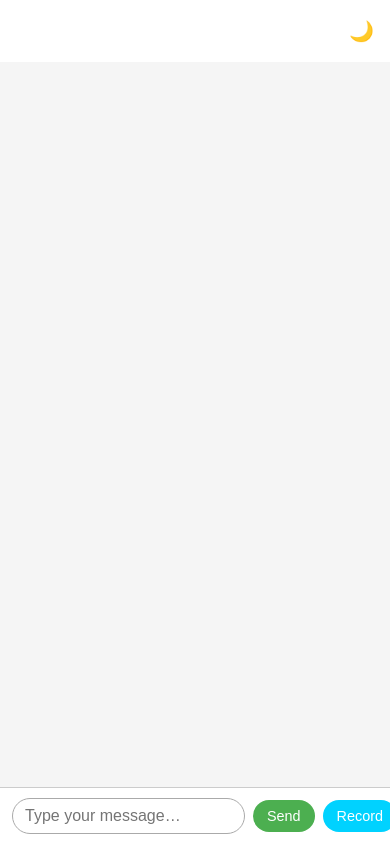
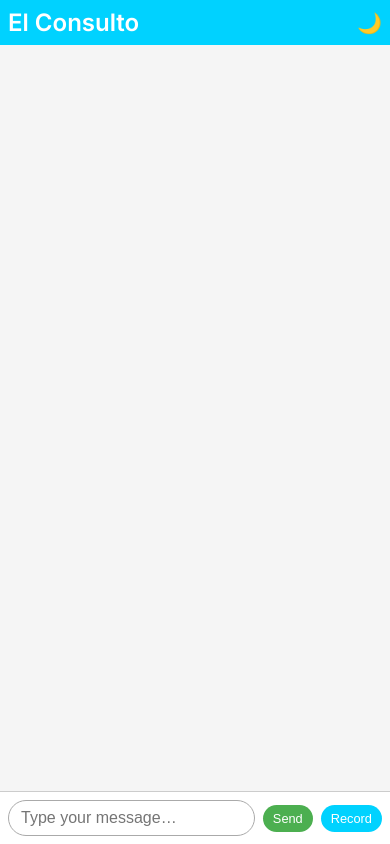
Before and after one commit to alim8rby/Conversational_AI_Platform, a React (Vite) app in the folder modules/frontend_chat_interface/el_consulto_frontend/: page / in a window 390 px wide. Built offline with nearby package versions, Linux system fonts and the light colour scheme.

Commit message:
Further enhancements to the UI!

```diff
--- a/modules/frontend_chat_interface/el_consulto_frontend/index.html
+++ b/modules/frontend_chat_interface/el_consulto_frontend/index.html
@@ -2,7 +2,15 @@
 <html lang="en">
   <head>
     <meta charset="UTF-8" />
-    <link rel="icon" type="image/svg+xml" href="/vite.svg" />
+    <!-- favicon (put favicon.ico in your public folder) -->
+    <link rel="icon" href="/favicon.ico" />
+
+    <!-- switch Orbitron → Inter for readability -->
+    <link
+      href="https://fonts.googleapis.com/css2?family=Inter:wght@400;500;600;700&display=swap"
+      rel="stylesheet"
+    />
+
     <meta name="viewport" content="width=device-width, initial-scale=1.0" />
     <title>El Consulto</title>
   </head>
--- a/modules/frontend_chat_interface/el_consulto_frontend/src/App.css
+++ b/modules/frontend_chat_interface/el_consulto_frontend/src/App.css
@@ -79,3 +79,22 @@ body {
   background-color: rgba(0, 0, 0, 0.2);
   border-radius: 3px;
 }
+
+/* responsive/mobile tweaks */
+@media (max-width: 600px) {
+  .app-container {
+    max-width: 100%;
+    box-shadow: none;
+  }
+
+  .chat-header,
+  .input-area {
+    padding: 8px;
+  }
+
+  .send-btn,
+  .record-btn {
+    padding: 6px 10px;
+    font-size: 0.8rem;
+  }
+}
--- a/modules/frontend_chat_interface/el_consulto_frontend/src/App.jsx
+++ b/modules/frontend_chat_interface/el_consulto_frontend/src/App.jsx
@@ -1,12 +1,14 @@
 import React, { useState, useRef, useEffect } from "react";
 import ChatBubble from "./components/ChatBubble";
 import InputArea from "./components/InputArea";
+import TypingIndicator from "./components/TypingIndicator";
 import SplashScreen from "./components/SplashScreen";
 import "./App.css";
 
 export default function App() {
   const [messages, setMessages] = useState([]);
   const [recording, setRecording] = useState(false);
+  const [isTyping, setIsTyping] = useState(false);
   const [showSplash, setShowSplash] = useState(true);
   const [theme, setTheme] = useState(
     localStorage.getItem("theme") ||
@@ -19,21 +21,24 @@ export default function App() {
   const audioChunksRef = useRef([]);
   const chatWindowRef = useRef(null);
 
+  // Splash timeout
   useEffect(() => {
     const timer = setTimeout(() => setShowSplash(false), 2500);
     return () => clearTimeout(timer);
   }, []);
 
+  // Theme persistence
   useEffect(() => {
     document.documentElement.setAttribute("data-theme", theme);
     localStorage.setItem("theme", theme);
   }, [theme]);
 
+  // Auto-scroll
   useEffect(() => {
     if (chatWindowRef.current) {
       chatWindowRef.current.scrollTop = chatWindowRef.current.scrollHeight;
     }
-  }, [messages]);
+  }, [messages, isTyping]);
 
   const toggleTheme = () =>
     setTheme((cur) => (cur === "light" ? "dark" : "light"));
@@ -68,6 +73,9 @@ export default function App() {
           {messages.map((msg, idx) => (
             <ChatBubble key={idx} role={msg.role} content={msg.content} />
           ))}
+
+          {/* typing dots */}
+          {isTyping && <TypingIndicator />}
         </main>
 
         <InputArea
@@ -76,6 +84,7 @@ export default function App() {
           setRecording={setRecording}
           recognitionRef={recognitionRef}
           audioChunksRef={audioChunksRef}
+          setIsTyping={setIsTyping}
         />
       </div>
     </>
--- a/modules/frontend_chat_interface/el_consulto_frontend/src/components/InputArea.jsx
+++ b/modules/frontend_chat_interface/el_consulto_frontend/src/components/InputArea.jsx
@@ -14,6 +14,7 @@ export default function InputArea({
   setRecording,
   recognitionRef,
   audioChunksRef,
+  setIsTyping,      // ← new prop
 }) {
   const textInputRef = useRef("");
 
@@ -24,22 +25,29 @@ export default function InputArea({
     addMessage("user", trimmed);
     textInputRef.current.value = "";
 
+    // show typing indicator
+    setIsTyping(true);
+
     try {
       const resp = await fetch(CHAT_URL, {
         method: "POST",
         headers: { "Content-Type": "application/json" },
         body: JSON.stringify({ user_id: USER_ID, text: trimmed }),
       });
+
       if (!resp.ok) {
         console.error("Chat API error:", resp.status);
-        addMessage("assistant", "⚠️ Sorry, I couldn’t process that. Please try again.");
+        addMessage("assistant", "⚠️ Sorry, I couldn’t process that.");
         return;
       }
+
       const { reply } = await resp.json();
       addMessage("assistant", reply);
     } catch (err) {
       console.error("Error calling /chat:", err);
-      addMessage("assistant", "⚠️ Couldn’t reach the server. Please try again.");
+      addMessage("assistant", "⚠️ Couldn’t reach the server.");
+    } finally {
+      setIsTyping(false);
     }
   };
 
@@ -56,7 +64,7 @@ export default function InputArea({
         audioChunksRef.current = [];
 
         recorder.ondataavailable = (e) => {
-          if (e.data.size > 0) audioChunksRef.current.push(e.data);
+          if (e.data.size) audioChunksRef.current.push(e.data);
         };
 
         recorder.onstop = async () => {
@@ -74,7 +82,8 @@ export default function InputArea({
             addMessage("assistant", `📝 You said: "${transcript}"`);
             addMessage("user", transcript);
 
-            // send to chat
+            // now chat
+            setIsTyping(true);
             const chatResp = await fetch(CHAT_URL, {
               method: "POST",
               headers: { "Content-Type": "application/json" },
@@ -83,13 +92,15 @@ export default function InputArea({
             if (!chatResp.ok) {
               console.error("Chat API error:", chatResp.status);
               addMessage("assistant", "⚠️ Something went wrong fetching the response.");
-              return;
+            } else {
+              const { reply } = await chatResp.json();
+              addMessage("assistant", reply);
             }
-            const { reply } = await chatResp.json();
-            addMessage("assistant", reply);
           } catch (err) {
             console.error("Transcribe/chat error:", err);
             addMessage("assistant", "⚠️ Transcription failed. Please try again.");
+          } finally {
+            setIsTyping(false);
           }
 
           stream.getTracks().forEach((t) => t.stop());
--- /dev/null
+++ b/modules/frontend_chat_interface/el_consulto_frontend/src/components/TypingIndicator.css
@@ -0,0 +1,27 @@
+.typing-indicator {
+  display: flex;
+  align-items: center;
+  gap: 4px;
+  margin: 4px 0;
+  padding: 8px 12px;
+  background-color: var(--primary-light);
+  border-radius: 16px;
+  max-width: 30%;
+}
+
+.dot {
+  width: 8px;
+  height: 8px;
+  background-color: var(--text-dark);
+  border-radius: 50%;
+  animation: blink 1.4s infinite both;
+}
+
+.dot:nth-child(1) { animation-delay: 0s; }
+.dot:nth-child(2) { animation-delay: 0.2s; }
+.dot:nth-child(3) { animation-delay: 0.4s; }
+
+@keyframes blink {
+  0%, 80%, 100% { opacity: 0; }
+  40% { opacity: 1; }
+}
--- /dev/null
+++ b/modules/frontend_chat_interface/el_consulto_frontend/src/components/TypingIndicator.jsx
@@ -0,0 +1,16 @@
+import React from 'react';
+import './TypingIndicator.css';
+
+export default function TypingIndicator() {
+  return (
+    <div
+      className="typing-indicator"
+      role="status"
+      aria-label="Assistant is typing"
+    >
+      <div className="dot" />
+      <div className="dot" />
+      <div className="dot" />
+    </div>
+  );
+}
--- a/modules/frontend_chat_interface/el_consulto_frontend/src/index.css
+++ b/modules/frontend_chat_interface/el_consulto_frontend/src/index.css
@@ -1,4 +1,7 @@
-@import url('https://fonts.googleapis.com/css2?family=Orbitron:wght@400;700&display=swap');
+/* src/index.css */
+
+/* swap in Inter, drop Orbitron */
+@import url('https://fonts.googleapis.com/css2?family=Inter:wght@400;500;600;700&display=swap');
 
 :root {
   --bg: #1f1c2c;
@@ -11,12 +14,12 @@
 }
 
 [data-theme='light'] {
-  --bg: #e0e06;
+  --bg: #e0e0e6;
   --bg-alt: #ffffff;
   --primary: #8a2be2;
   --secondary: #00d2ff;
   --text: #1f1c2c;
-  --text-alt: #e0e6;
+  --text-alt: #e0e0e6;
 }
 
 * {
@@ -30,69 +33,10 @@ body,
 #root {
   width: 100%;
   height: 100%;
-  font-family: 'Orbitron', sans-serif;
+  font-family: 'Inter', sans-serif;
   background: var(--bg);
   color: var(--text);
   transition: background var(--transition), color var(--transition);
 }
 
-.chat-container {
-  max-width: 400px;
-  margin: auto;
-  height: 100vh;
-  display: flex;
-  flex-direction: column;
-  background: linear-gradient(135deg, var(--primary), var(--secondary));
-  overflow: hidden;
-}
-
-.chat-header {
-  padding: 1rem;
-  text-align: center;
-  background: var(--bg-alt);
-  box-shadow: 0 2px 6px rgba(0,0,0,0.2);
-}
-
-.messages {
-  flex: 1;
-  overflow-y: auto;
-  padding: 1rem;
-  list-style: none;
-}
-
-.btn,
-.voice-btn,
-.theme-toggle {
-  outline-offset: 2px;
-}
-
-.splash-screen {
-  position: fixed;
-  top: 0; left: 0; right: 0; bottom: 0;
-  display: flex;
-  align-items: center;
-  justify-content: center;
-  background: var(--bg);
-  z-index: 2000;
-  animation: fadeOut 1s ease-in-out 2s forwards;
-}
-
-@keyframes fadeOut {
-  to {
-    opacity: 0;
-    visibility: hidden;
-  }
-}
-
-.splash-screen img {
-  width: 160px;
-  height: 160px;
-  animation: bubbleIn 1s ease;
-  border-radius: 50%;
-  background: transparent;
-}
-
-@keyframes bubbleIn {
-  from { opacity: 0; transform: translateY(10px); }
-  to   { opacity: 1; transform: translateY(0);  }
-}
+/* ... rest of your existing index.css ... */
```
Also changed, not shown: 2 other files (tests, documents, lock files or other folders).
